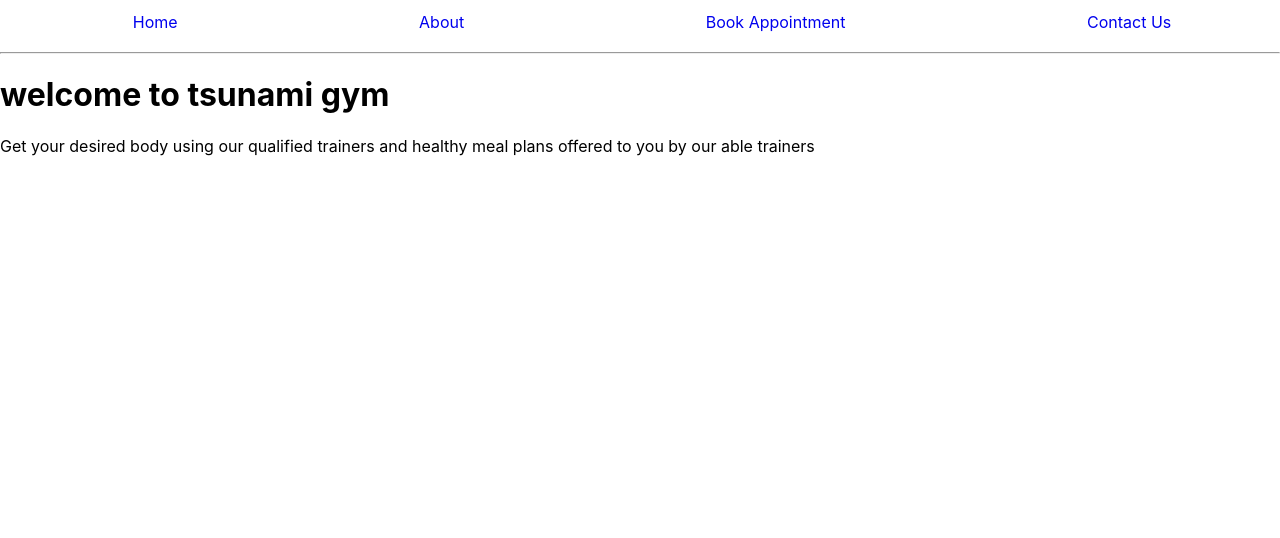
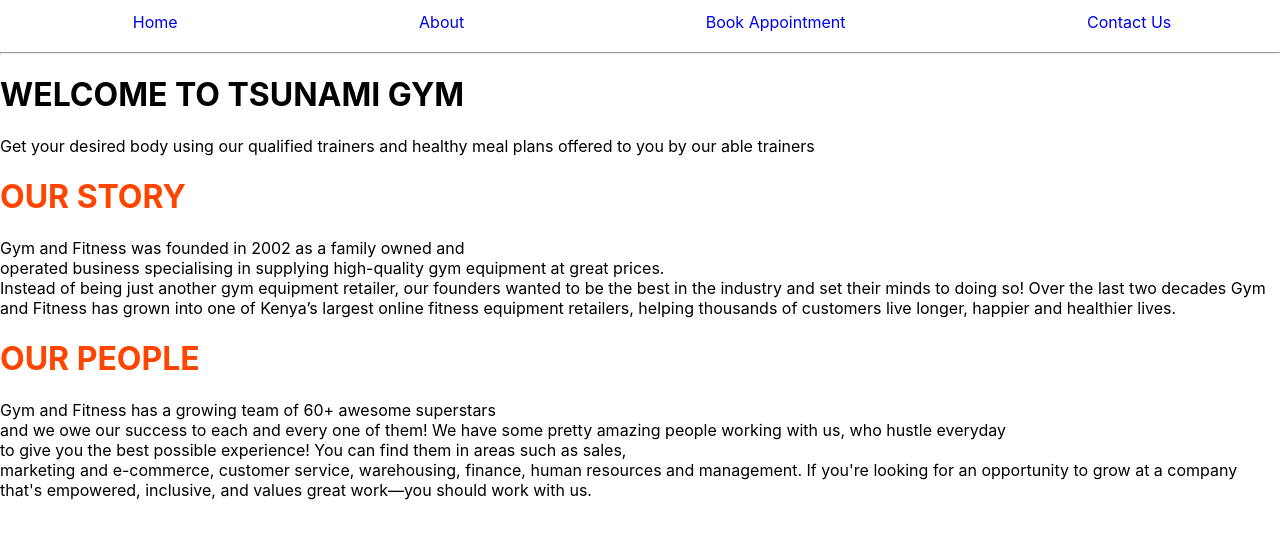
Before and after one commit to ChepkemoiMaurene/phase-2-final-project, a React (Create React App) app: page /about in a window 1280 px wide. Shown: the top 538 px of the page. Built offline with nearby package versions, Linux system fonts and the light colour scheme; data requests are answered from the project's data file.

Commit message:
added a header tag

```diff
--- a/src/components/AboutUs.js
+++ b/src/components/AboutUs.js
@@ -4,11 +4,29 @@ function AboutUs() {
 
   return (
     <div>
-<h1> welcome to tsunami gym</h1>
+<h1> WELCOME TO TSUNAMI GYM</h1>
 <p>Get your desired body  using our qualified trainers and healthy meal plans offered to you by our able trainers</p>
 
+  <h1 style={{color:'orangered'}}>OUR STORY</h1>
+<p>Gym and Fitness was founded in 2002 as a family owned and <br/>
+operated business specialising in supplying
+   high-quality gym equipment at great prices.<br/>
 
+Instead of being just another gym equipment retailer, our founders wanted to be the best in the
+ industry and set their minds to doing so! Over
+ the last two decades Gym and Fitness has grown into one of Kenya’s largest online fitness
+ equipment retailers, helping thousands of customers live longer, happier and healthier lives.</p>
 
+  <h1 style={{color:'orangered'}}>OUR PEOPLE</h1>
+<p>Gym and Fitness has a growing team of 60+ awesome superstars <br/>
+and we owe our success to each and every one of them!
+
+We have some pretty amazing people working with us, who hustle everyday <br/>
+to give you the best possible experience! You can find them in areas such as sales, <br/>
+marketing and e-commerce, customer service, warehousing, finance, human resources and management.
+
+If you're looking for an opportunity to grow at a company <br/>
+that's empowered, inclusive, and values great work—you should work with us.</p>
 
 
 </div>
```
